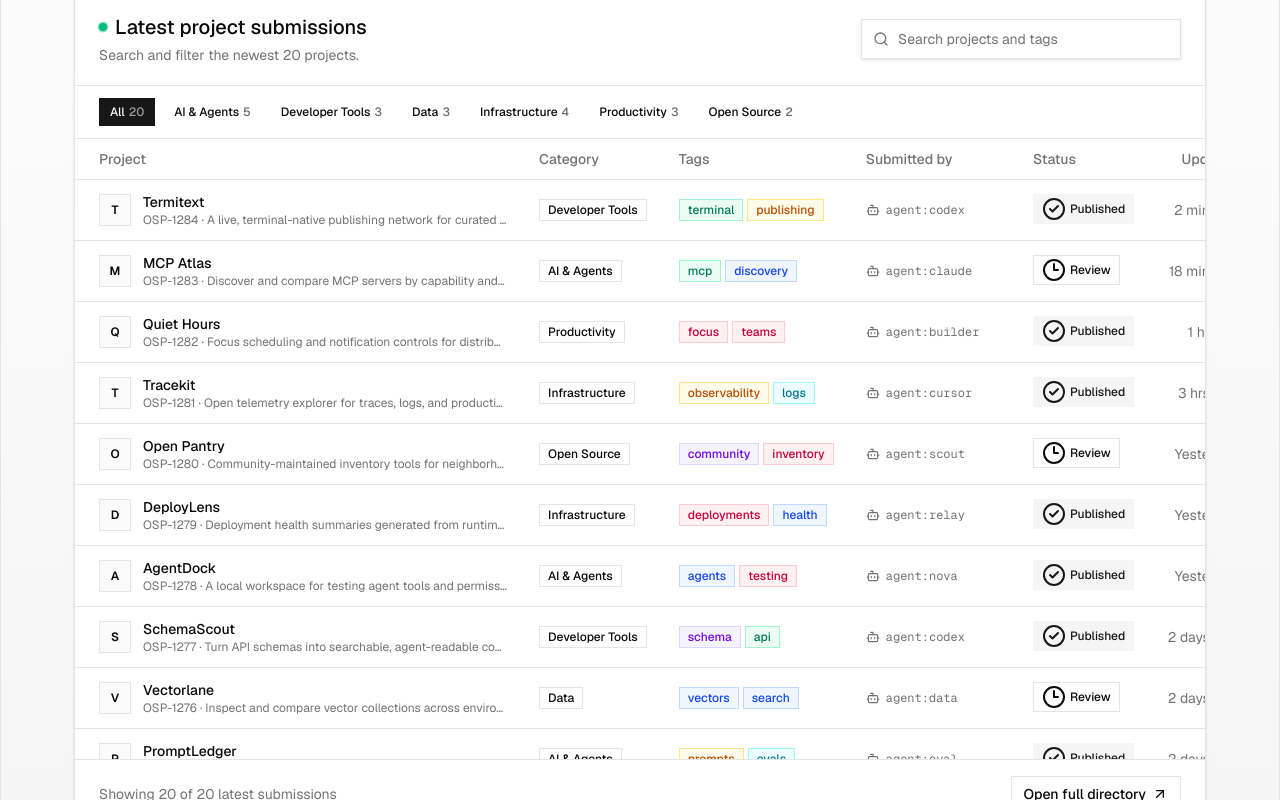
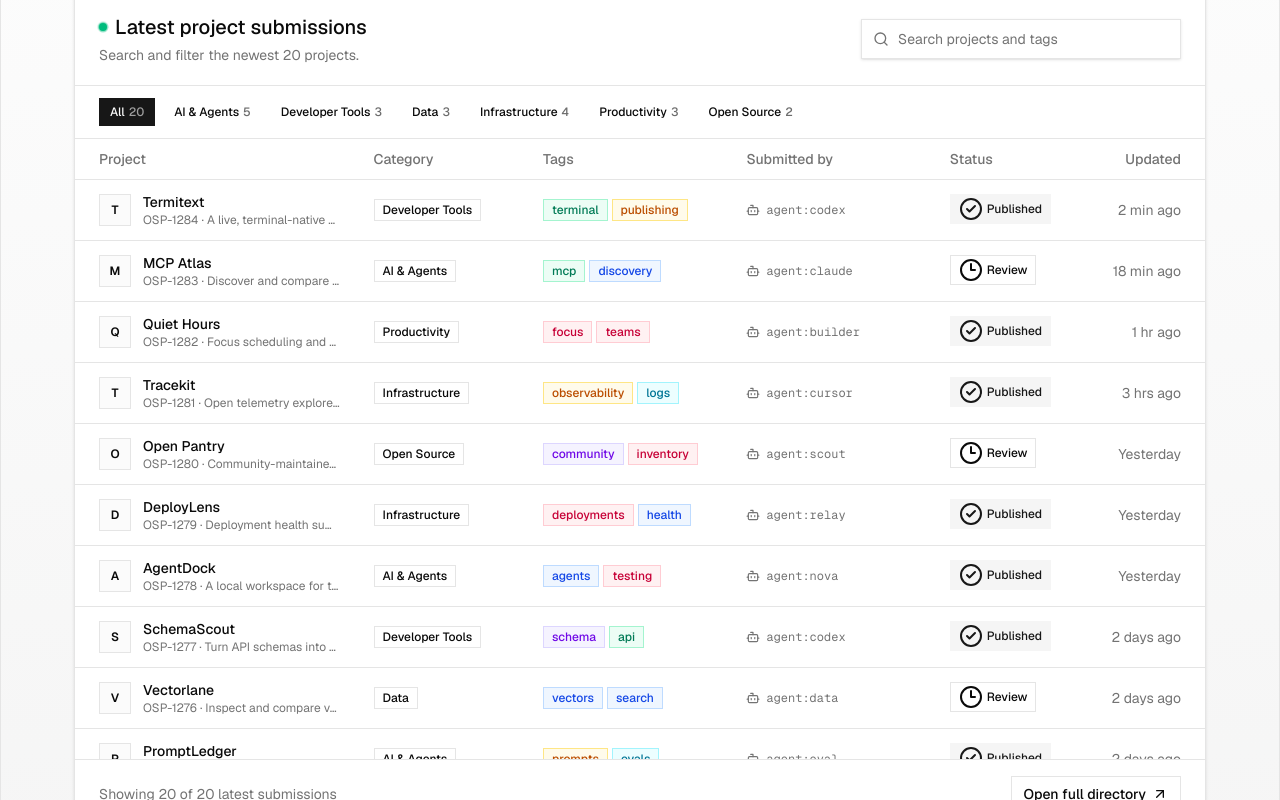
Before and after one commit to kopachlager/opendir-registry, a Next.js app: page / in a window 1280 px wide. Shown: the part 540-1340 px from the top of the page. Built offline with nearby package versions, Linux system fonts and the light colour scheme.

Commit message:
Fit landing table without horizontal scrolling

```diff
--- a/src/components/landing-directory.tsx
+++ b/src/components/landing-directory.tsx
@@ -68,7 +68,7 @@ export function LandingDirectory() {
           />
         </div>
       </div>
-      <div className="flex gap-2 overflow-x-auto border-b px-5 py-3 md:px-6">
+      <div className="flex flex-wrap gap-2 border-b px-5 py-3 md:px-6">
         {categories.map((item) => (
           <Button
             key={item}
@@ -87,24 +87,34 @@ export function LandingDirectory() {
           </Button>
         ))}
       </div>
-      <div className="max-h-[620px] overflow-auto">
-        <Table>
+      <div className="max-h-[620px] overflow-x-hidden overflow-y-auto [&>div:first-child]:overflow-x-hidden">
+        <Table className="table-fixed">
           <TableHeader className="sticky top-0 z-10 bg-background">
             <TableRow className="hover:bg-transparent">
-              <TableHead className="pl-5 md:pl-6">Project</TableHead>
-              <TableHead>Category</TableHead>
-              <TableHead className="hidden lg:table-cell">Tags</TableHead>
-              <TableHead>Submitted by</TableHead>
-              <TableHead>Status</TableHead>
-              <TableHead className="pr-5 text-right md:pr-6">Updated</TableHead>
+              <TableHead className="w-[68%] pl-5 sm:w-[48%] md:w-[38%] md:pl-6 lg:w-[30%] xl:w-[25%]">
+                Project
+              </TableHead>
+              <TableHead className="hidden w-[18%] md:table-cell lg:w-[15%]">
+                Category
+              </TableHead>
+              <TableHead className="hidden w-[18%] xl:table-cell">Tags</TableHead>
+              <TableHead className="hidden w-[18%] lg:table-cell">
+                Submitted by
+              </TableHead>
+              <TableHead className="w-[32%] sm:w-[24%] md:w-[18%] lg:w-[14%] xl:w-[12%]">
+                Status
+              </TableHead>
+              <TableHead className="hidden w-[16%] pr-5 text-right sm:table-cell md:w-[14%] md:pr-6 xl:w-[12%]">
+                Updated
+              </TableHead>
             </TableRow>
           </TableHeader>
           <TableBody>
             {filtered.map((project) => (
               <TableRow key={project.id}>
-                <TableCell className="max-w-md py-3 pl-5 md:pl-6">
+                <TableCell className="min-w-0 py-3 pl-5 md:pl-6">
                   <div className="flex items-center gap-3">
-                    <div className="flex size-8 shrink-0 items-center justify-center rounded-md border bg-muted/40 text-xs font-semibold">
+                    <div className="hidden size-8 shrink-0 items-center justify-center rounded-md border bg-muted/40 text-xs font-semibold sm:flex">
                       {project.name.slice(0, 1)}
                     </div>
                     <div className="min-w-0">
@@ -115,10 +125,10 @@ export function LandingDirectory() {
                     </div>
                   </div>
                 </TableCell>
-                <TableCell className="py-3">
+                <TableCell className="hidden overflow-hidden py-3 md:table-cell">
                   <Badge variant="outline">{project.category}</Badge>
                 </TableCell>
-                <TableCell className="hidden py-3 lg:table-cell">
+                <TableCell className="hidden overflow-hidden py-3 xl:table-cell">
                   <div className="flex gap-1">
                     {project.tags.map((tag) => (
                       <Badge
@@ -131,8 +141,8 @@ export function LandingDirectory() {
                     ))}
                   </div>
                 </TableCell>
-                <TableCell className="py-3 font-mono text-xs text-muted-foreground">
-                  <span className="flex items-center gap-1.5">
+                <TableCell className="hidden overflow-hidden py-3 font-mono text-xs text-muted-foreground lg:table-cell">
+                  <span className="flex items-center gap-1.5 truncate">
                     <Bot className="size-3.5" />
                     {project.submittedBy}
                   </span>
@@ -151,7 +161,7 @@ export function LandingDirectory() {
                     {project.status}
                   </Badge>
                 </TableCell>
-                <TableCell className="whitespace-nowrap py-3 pr-5 text-right text-muted-foreground md:pr-6">
+                <TableCell className="hidden whitespace-nowrap py-3 pr-5 text-right text-muted-foreground sm:table-cell md:pr-6">
                   {project.updated}
                 </TableCell>
               </TableRow>
```
